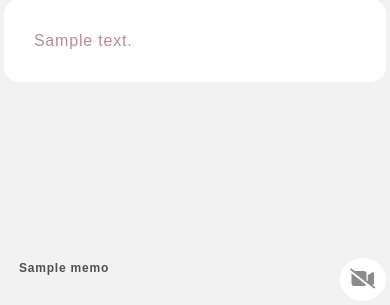
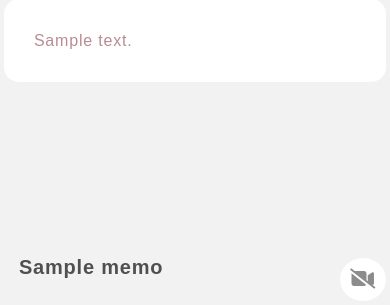
Before and after one commit to seanchoi/skillmemo, a Django app: page /1/1/ in a window 390 px wide. Shown: the part 2800-3105 px from the top of the page. Run offline with Django 3.2, Linux system fonts and the light colour scheme; tables that the repository leaves empty hold one stand-in row (values such as "Sample post"); grey boxes marked "Sample" are stand-in pictures; parts of the project's set-up code (start-up, migrations or seed data) failed here and were passed over; some libraries are stand-ins or nearby versions.

Commit message:
phone optimized

```diff
--- a/static/css/phones.css
+++ b/static/css/phones.css
@@ -422,8 +422,8 @@
     }
 
 
-    .view_subject {
-        font-size:20px;
+    .view_subject{
+        font-size:20px !important;
         color:#505050;
         font-weight: bold;
     }
--- a/static/css/slider.css
+++ b/static/css/slider.css
@@ -169,7 +169,7 @@ a.control_next {
     float: left;
     margin: 0;
     padding: 0;
-    width:410px;
+    width:400px;
     height:240px;
     background: #ccc;
     /* text-align: center; */
```
